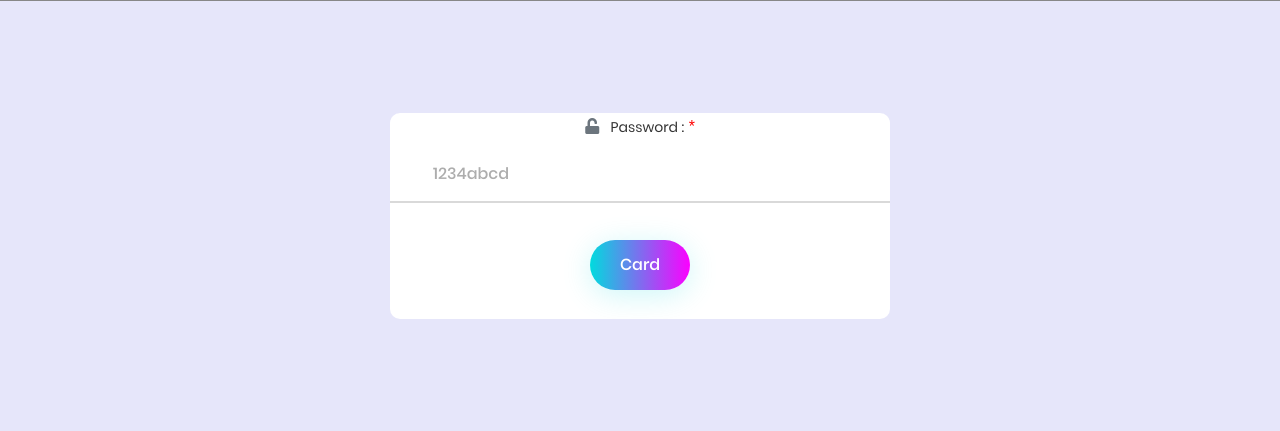
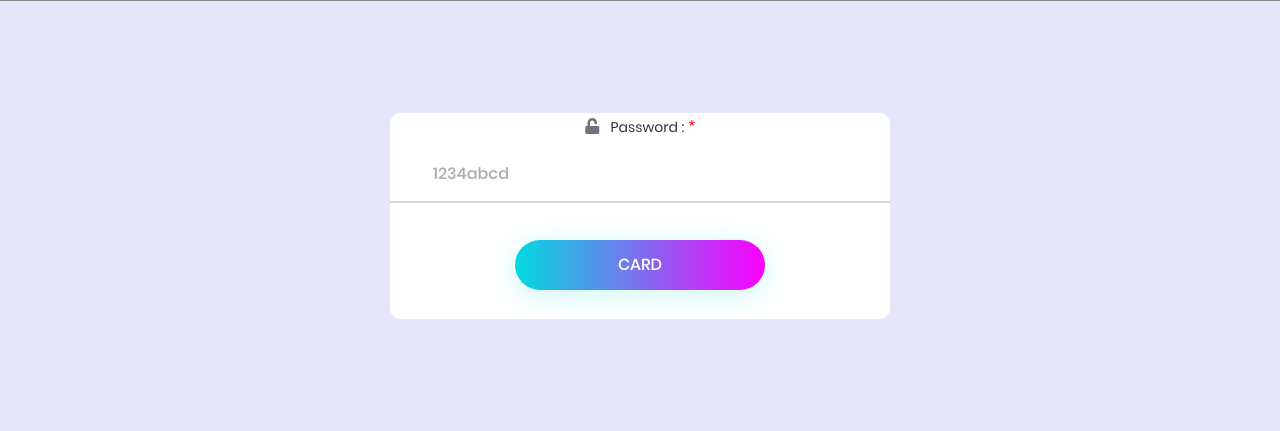
Before and after one commit to bestnacufzxzx/HCI, a CodeIgniter app: page /database/index.php/onlineshopping/index in a window 1280 px wide. Shown: the part 643-1074 px from the top of the page. Run offline with CodeIgniter, Linux system fonts and the light colour scheme; some libraries are stand-ins or nearby versions; some web fonts are replaced; grey boxes are pictures that could not be loaded.

Commit message:
edit creted scr or main

```diff
--- a/application/views/home_menu/onlineshopping/onlineshopping.php
+++ b/application/views/home_menu/onlineshopping/onlineshopping.php
@@ -25,10 +25,10 @@
                   <label class="label-input100">Password :</label><span class="error"></span><font color="red"> * </font>
                   <input  class="input100" type="password" id="password" name="password"  placeholder="1234abcd">
                 </div><br>
-                <div class="container-login100-form-btn-bar">
-                  <div class="wrap-login100-form-btn-bar">
-                    <div class="login100-form-bgbtn-bar"></div>
-                    <button type="button" class="login100-form-btn-bar" data-toggle="modal" data-target="#myModal">Card</button>
+                <div class="container-login100-form-btn-onl">
+                  <div class="wrap-login100-form-btn-onl">
+                    <div class="login100-form-bgbtn-onl"></div>
+                    <button type="button" class="login100-form-btn-onl" data-toggle="modal" data-target="#myModal">Card</button>
                   </div>
                 </div>
                 <br>
--- a/public/css/main.css
+++ b/public/css/main.css
@@ -369,6 +369,76 @@ iframe {
 }
 
 .wrap-login100-form-btn:hover .login100-form-bgbtn {
+  left: 0;
+}
+
+/*------------------------------------------------------------------
+[ Button -onl]*/
+.container-login100-form-btn-onl {
+  display: -webkit-box;
+  display: -webkit-flex;
+  display: -moz-box;
+  display: -ms-flexbox;
+  display: flex;
+  flex-wrap: wrap;
+  justify-content: center;
+}
+
+.wrap-login100-form-btn-onl {
+  width: 50%;
+  display: block;
+  position: relative;
+  z-index: 1;
+  border-radius: 25px;
+  overflow: hidden;
+  margin: 0 auto;
+
+  box-shadow: 0 5px 30px 0px rgba(3, 216, 222, 0.2);
+  -moz-box-shadow: 0 5px 30px 0px rgba(3, 216, 222, 0.2);
+  -webkit-box-shadow: 0 5px 30px 0px rgba(3, 216, 222, 0.2);
+  -o-box-shadow: 0 5px 30px 0px rgba(3, 216, 222, 0.2);
+  -ms-box-shadow: 0 5px 30px 0px rgba(3, 216, 222, 0.2);
+}
+
+.login100-form-bgbtn-onl {
+  position: absolute;
+  z-index: -1;
+  width: 300%;
+  height: 100%;
+  background: #a64bf4;
+  background: -webkit-linear-gradient(right, #00dbde, #fc00ff, #00dbde, #fc00ff);
+  background: -o-linear-gradient(right, #00dbde, #fc00ff, #00dbde, #fc00ff);
+  background: -moz-linear-gradient(right, #00dbde, #fc00ff, #00dbde, #fc00ff);
+  background: linear-gradient(right, #00dbde, #fc00ff, #00dbde, #fc00ff);
+  top: 0;
+  left: -100%;
+
+  -webkit-transition: all 0.4s;
+  -o-transition: all 0.4s;
+  -moz-transition: all 0.4s;
+  transition: all 0.4s;
+}
+
+.login100-form-btn-onl {
+  font-family: Poppins-Medium;
+  font-size: 16px;
+  color: #fff;
+  line-height: 1.2;
+  text-transform: uppercase;
+
+  display: -webkit-box;
+  display: -webkit-flex;
+  display: -moz-box;
+  display: -ms-flexbox;
+  display: flex;
+  justify-content: center;
+  align-items: center;
+  padding: 0 20px;
+  width: 100%;
+  height: 50px;
+}
+
+.wrap-login100-form-btn-onl:hover .login100-form-bgbtn-onl {
   left: 0;
 }
 
```
